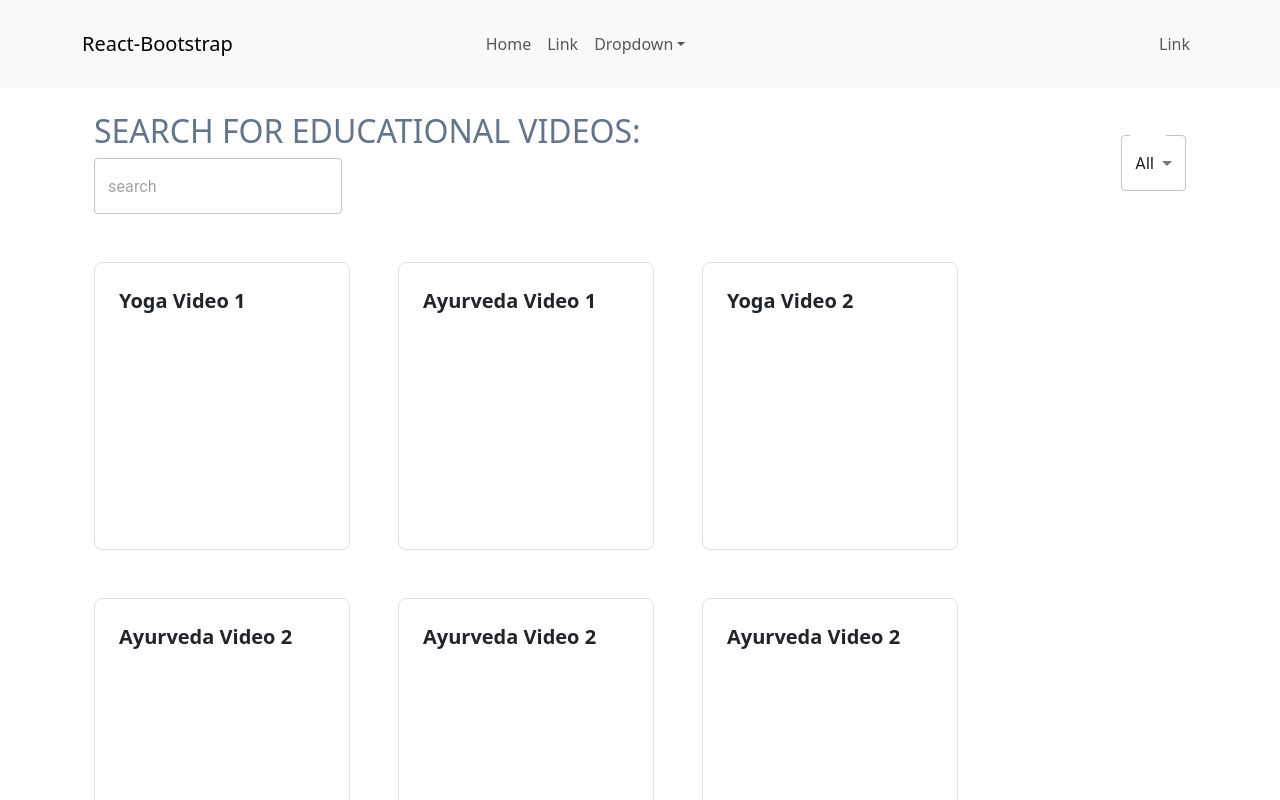
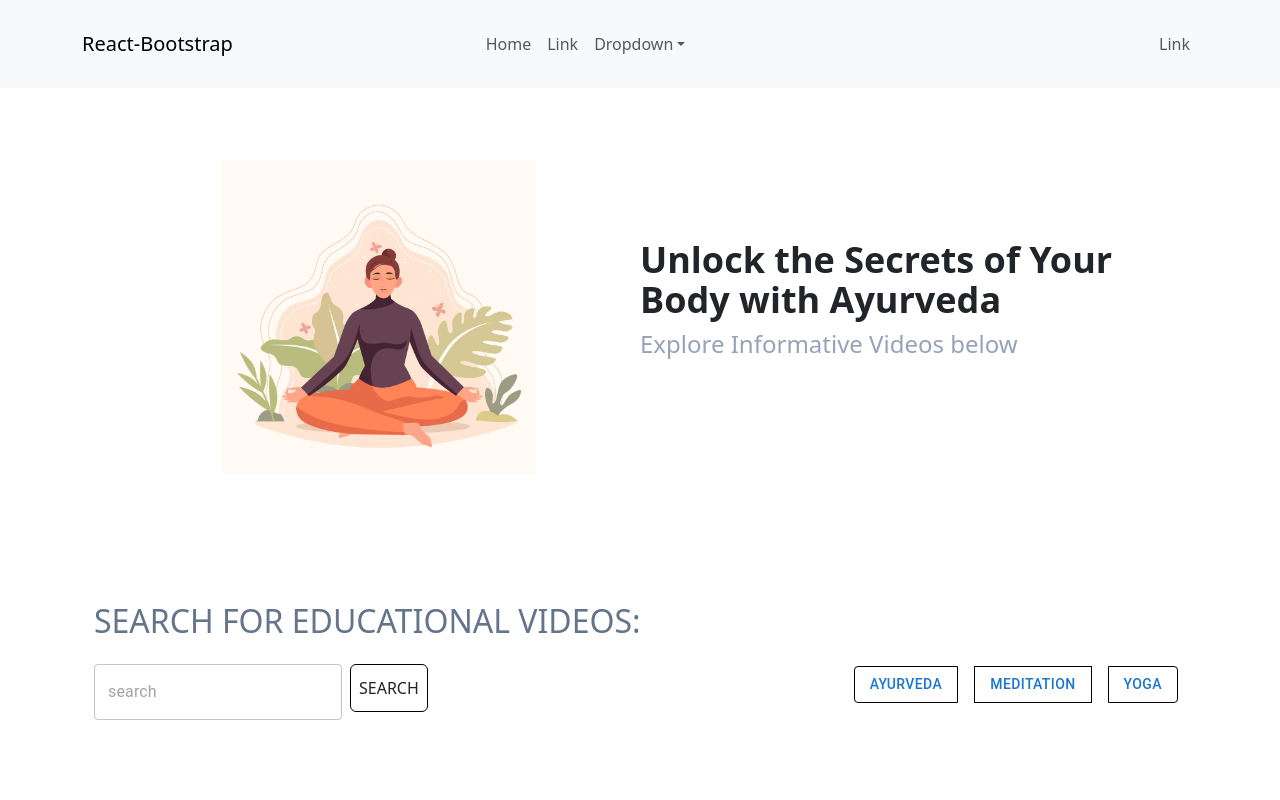
Before and after one commit to surajchavan19/ayurveda, a React (Create React App) app in the folder ayurveda/: page /videos in a window 1280 px wide. Shown: the top 800 px of the page. Built offline with nearby package versions, Linux system fonts and the light colour scheme.

Commit message:
learning page

```diff
--- a/ayurveda/package.json
+++ b/ayurveda/package.json
@@ -16,6 +16,7 @@
     "react-bootstrap": "^2.8.0",
     "react-dom": "^18.2.0",
     "react-icons": "^4.11.0",
+    "react-player": "^2.13.0",
     "react-responsive-carousel": "^3.2.23",
     "react-router-dom": "^6.16.0",
     "react-scripts": "^5.0.1",
--- a/ayurveda/src/pages/VideoLearning.jsx
+++ b/ayurveda/src/pages/VideoLearning.jsx
@@ -1,10 +1,38 @@
 import React, { useState } from "react";
 import Select from "@mui/material/Select";
-import { FormControl, MenuItem, TextField } from "@mui/material";
+import {
+  Button,
+  ButtonGroup,
+  FormControl,
+  MenuItem,
+  TextField,
+} from "@mui/material";
+import yoga from "../assets/yoga_illus.jpg";
+import axios from "axios";
+import ReactPlayer from "react-player/youtube";
 
 function VideoLearning() {
   // State to track the selected filter
   const [selectedFilter, setSelectedFilter] = useState("all"); // Default to show all videos
+  const [selectedKeyWord, setSelectedKeyWord] = useState("");
+  const [output, setOutput] = useState([]);
+  const url =
+    "https://7765-2409-40c0-1009-8a79-5843-c376-438c-a313.ngrok-free.app";
+
+  const handleSearch = async (keyword) => {
+    const res = await axios.post(
+      "https://f809-2402-3a80-6f3-46b1-91d7-bf15-72d2-93a8.ngrok-free.app/user/fetch-youtube-videos",
+      {
+        body: { query: keyword },
+      },
+      {
+        headers: { "ngrok-skip-browser-warning": "69420" },
+      }
+    );
+    console.log(res.data);
+    setOutput(res.data);
+  };
+
   //   const [filteredVideos, setFilteredVideos] = useState([
   //     { id: 1, title: "Yoga Video 1", category: "yoga" },
   //     { id: 2, title: "Ayurveda Video 1", category: "ayurveda" },
@@ -15,44 +43,87 @@ function VideoLearning() {
   //     { id: 7, title: "Ayurveda Video 2", category: "ayurveda" },
   //   ]);
   //   // Sample video data (you can replace this with your actual video data)
-  const videos = [
-    { id: 1, title: "Yoga Video 1", category: "yoga" },
-    { id: 2, title: "Ayurveda Video 1", category: "ayurveda" },
-    { id: 3, title: "Yoga Video 2", category: "yoga" },
-    { id: 4, title: "Ayurveda Video 2", category: "ayurveda" },
-    { id: 5, title: "Ayurveda Video 2", category: "ayurveda" },
-    { id: 6, title: "Ayurveda Video 2", category: "ayurveda" },
-    { id: 7, title: "Ayurveda Video 2", category: "ayurveda" },
-  ];
-
-  //   const handlefilter = (e) => {
-  //     e.preventDefault();
-  //     const fV =
-  //       selectedFilter === "all"
-  //         ? videos
-  //         : videos.filter((video) => video.category === selectedFilter);
-
-  //     console.log(fV);
-  //     setFilteredVideos(fV);
-  //   };
-  const fV =
-    selectedFilter === "all"
-      ? videos
-      : videos.filter((video) => video.category === selectedFilter);
-
-  // Filter the videos based on the selected category
+  // const videos = [
+  //   { id: 1, title: "Yoga Video 1", category: "yoga" },
+  //   { id: 2, title: "Ayurveda Video 1", category: "ayurveda" },
+  //   { id: 3, title: "Yoga Video 2", category: "yoga" },
+  //   { id: 4, title: "Ayurveda Video 2", category: "ayurveda" },
+  //   { id: 5, title: "Ayurveda Video 2", category: "ayurveda" },
+  //   { id: 6, title: "Ayurveda Video 2", category: "ayurveda" },
+  //   { id: 7, title: "Ayurveda Video 2", category: "ayurveda" },
+  // ];
 
   return (
     <div className="container mx-auto p-4">
+      <div className="w-full flex ">
+        <div className="flex-1">
+          <img src={yoga} className="w-[75%] p-12 ml-20" alt="" />
+        </div>
+
+        <div className="flex-1 flex-col items-center mt-32">
+          <h1 className="text-4xl font-bold">
+            Unlock the Secrets of Your Body with Ayurveda{" "}
+          </h1>
+          <h2 className="text-2xl text-slate-400">
+            Explore Informative Videos below
+          </h2>
+        </div>
+      </div>
       {/* Filter Buttons */}
-      <div className="w-full mb-4 flex justify-between items-center">
+      <div className="w-full mt-20 mb-4 flex justify-between items-center">
         <div className=" items-center">
-          <h2 className=" text-slate-500 mr-4">
+          <h2 className=" text-slate-500 mr-4 mb-4">
             SEARCH FOR EDUCATIONAL VIDEOS:
           </h2>
-          <TextField id="outlined-basic" placeholder="search" />
+          <TextField
+            id="outlined-basic"
+            placeholder="search"
+            onChange={(e) => {
+              setSelectedKeyWord(e.target.value);
+            }}
+          />
+          <button
+            className="h-12 ml-2 p-2 border-[1px] border-black rounded-md"
+            onClick={() => {
+              selectedKeyWord && handleSearch(selectedKeyWord);
+            }}
+          >
+            SEARCH
+          </button>
         </div>
-        <FormControl>
+
+        <ButtonGroup
+          variant="outlined"
+          aria-label="outlined button group"
+          className="mt-12"
+        >
+          <Button
+            className="border-[1px] border-black m-2 rounded-sm"
+            onClick={() => {
+              handleSearch("ayurveda");
+            }}
+          >
+            Ayurveda
+          </Button>
+          <Button
+            className="border-[1px] border-black m-2 rounded-sm"
+            onClick={() => {
+              handleSearch("meditation");
+            }}
+          >
+            Meditation
+          </Button>
+          <Button
+            className="border-[1px] border-black m-2 rounded-sm"
+            onClick={() => {
+              handleSearch("yoga");
+            }}
+          >
+            Yoga
+          </Button>
+        </ButtonGroup>
+
+        {/* <FormControl>
           <Select
             // labelId="demo-simple-select-label"
             // id="demo-simple-select"
@@ -67,19 +138,43 @@ function VideoLearning() {
             <MenuItem value={"ayurveda"}>Ayurveda</MenuItem>
             <MenuItem value={"all"}>All</MenuItem>
           </Select>
-        </FormControl>
+        </FormControl> */}
       </div>
 
-      <div className="flex flex-wrap ">
-        {fV.map((video) => (
+      <div className="grid grid-cols-2 gap-6">
+        {/* <iframe
+          src="https://www.youtube.com/embeded/AB3Y-4a3ZrU"
+          frameborder="0"
+        ></iframe> */}
+        {output?.map((video, index) => (
+          // const url = getId(video.link)(
+          <div key={index} className=" p-4 w-full  mr-12 mt-4 mb-4">
+            <ReactPlayer
+              style={{
+                width: "100%",
+                height: "100%",
+              }}
+              url={video.link}
+            />
+
+            {/* <iframe
+                // Adjust the height as needed
+                src={`http://www.youtube.com/embed/${url}`}
+                style={{ width: "100%", height: "60%" }}
+                allow="accelerometer; autoplay; clipboard-write; encrypted-media; gyroscope; picture-in-picture"
+                allowFullScreen
+              /> */}
+            <h2 className="text-2xl mt-2 font-semibold">{video.title}</h2>
+          </div>
+        ))}
+        {/* {fV.map((video) => (
           <div
             key={video.id}
             className="border rounded-lg p-4 w-64 h-72 mr-12 mt-4 mb-4"
           >
             <h2 className="text-xl font-semibold">{video.title}</h2>
             {/* Add video player or thumbnail here */}
-          </div>
-        ))}
+        {/* </div> */}
       </div>
       {/* </div> */}
     </div>
```
Also changed, not shown: ayurveda/src/assets/yoga_illus.jpg (added), 1 other file (tests, documents, lock files or other folders).
